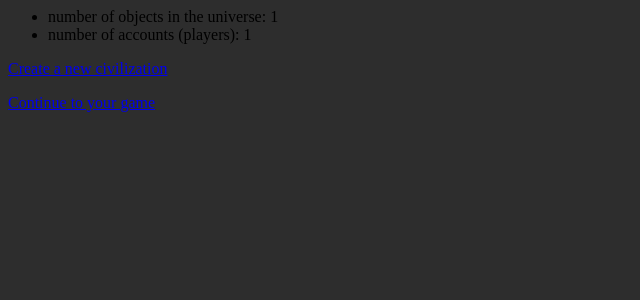
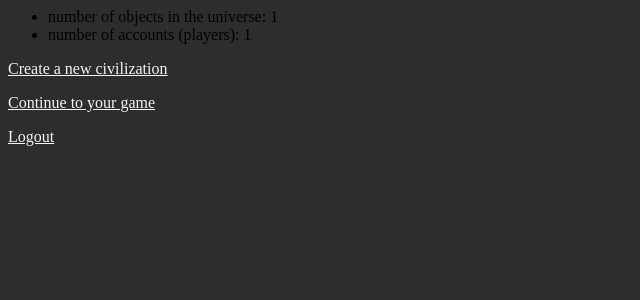
Before and after one commit to BillmanH/exoplanets, a Django app: template app/templates/app/index.html in a window 1280 px wide. Shown: the top 300 px of the page, without its empty margins (0-640 px from the left). Run offline with Django 3.2, Linux system fonts and the light colour scheme; the template is opened without the code that fills it: most values are stand-ins (such as "Sample title", 1, 10 or a date in 2020); parts of the project's set-up code (start-up, migrations or seed data) failed here and were passed over.

Commit message:
Added a logout

```diff
--- a/app/templates/app/index.html
+++ b/app/templates/app/index.html
@@ -4,16 +4,19 @@
 
 <body>
     <ul>
-        <li>number of objects in the universe: {{all_count}}</li>
-        <li>number of accounts (players): {{count_accounts}}</li>
+        <li class="info">number of objects in the universe: {{all_count}}</li>
+        <li class="info">number of accounts (players): {{count_accounts}}</li>
     </ul>
 
     <div>
         <p>
-            <a href="/new">Create a new civilization</a>
+            <a class="menu" href="/new">Create a new civilization</a>
         </p>
         <p>
-            <a href="/systemmap">Continue to your game</a>
+            <a class="menu" href="/systemmap">Continue to your game</a>
+        </p>
+        <p>
+            <a class='menu' href='../accounts/logout/'>Logout</a>
         </p>
     </div>
 </body>
--- a/app/templates/app/system_map.html
+++ b/app/templates/app/system_map.html
@@ -9,6 +9,9 @@
         </p>
         <p>
             <a class="menu" href="/systemmap">Population</a>
+        </p>
+        <p>
+            <a class='menu' href='../accounts/logout/'>Logout</a>
         </p>
     </div>
 </body>
```
